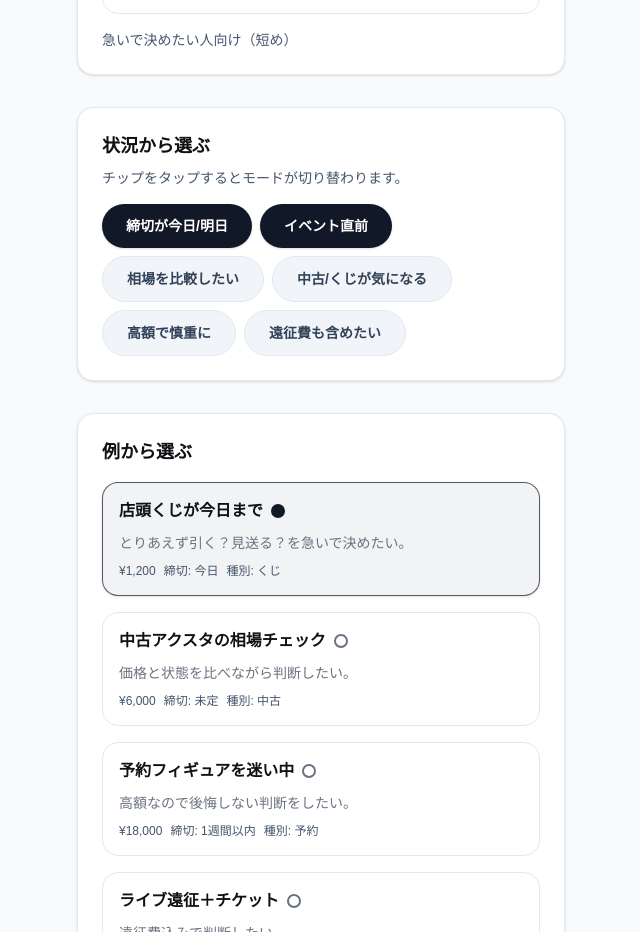
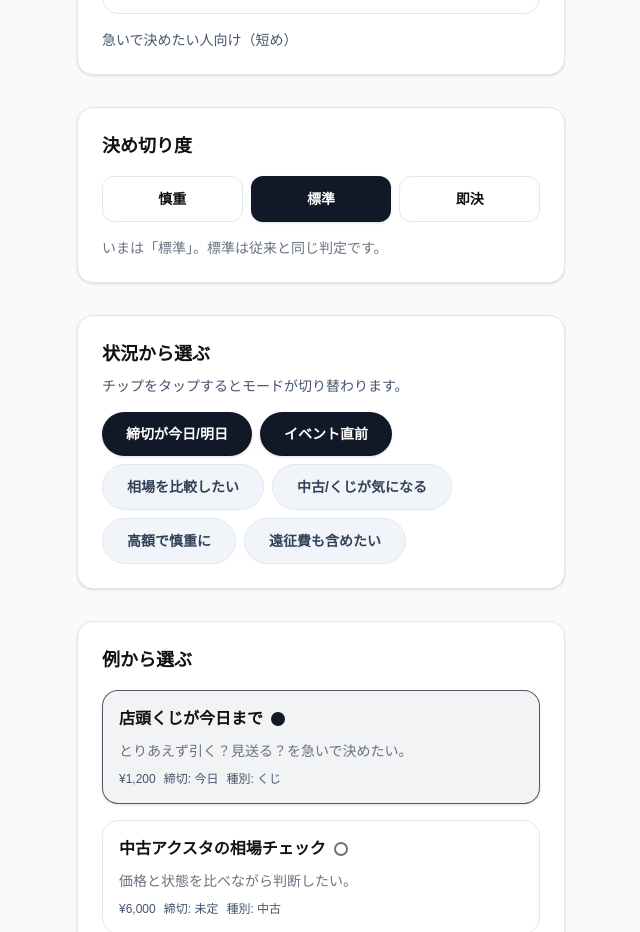
Before and after one commit to Chipwwwwww/oshihapi-pushi-buy-diagnosis, a Next.js app: page / in a window 1280 px wide. Shown: the part 780-1712 px from the top of the page, without its empty margins (319-959 px from the left). Built offline with nearby package versions, Linux system fonts and the light colour scheme.

Commit message:
Add decisiveness control and streamline result/history UI

```diff
--- a/app/flow/FlowClient.tsx
+++ b/app/flow/FlowClient.tsx
@@ -6,6 +6,7 @@ import type {
   AnswerValue,
   BehaviorLog,
   DecisionRun,
+  Decisiveness,
   InputMeta,
   ItemKind,
   Mode,
@@ -15,6 +16,7 @@ import { merch_v2_ja } from "@/src/oshihapi/merch_v2_ja";
 import { evaluate } from "@/src/oshihapi/engine";
 import { evaluateGameBillingV1, getGameBillingQuestions } from "@/src/oshihapi/gameBillingNeutralV1";
 import { saveRun } from "@/src/oshihapi/runStorage";
+import { parseDecisiveness } from "@/src/oshihapi/decisiveness";
 import Button from "@/components/ui/Button";
 import Card from "@/components/ui/Card";
 import Progress from "@/components/ui/Progress";
@@ -87,6 +89,7 @@ export default function FlowPage() {
   const priceYen = parsePriceYen(searchParams.get("priceYen"));
   const deadline = parseDeadline(searchParams.get("deadline"));
   const itemKind = parseItemKind(searchParams.get("itemKind"));
+  const decisiveness: Decisiveness = parseDecisiveness(searchParams.get("decisiveness"));
 
   const useCase = itemKind === "game_billing" ? "game_billing" : "merch";
   const [currentIndex, setCurrentIndex] = useState(0);
@@ -242,6 +245,8 @@ export default function FlowPage() {
             questionSet: { ...merch_v2_ja, questions },
             meta: { itemName, priceYen, deadline, itemKind },
             answers: normalizedAnswers,
+            mode,
+            decisiveness,
           });
 
     const behavior: BehaviorLog = {
@@ -259,6 +264,7 @@ export default function FlowPage() {
       category: "merch",
       useCase,
       mode,
+      decisiveness,
       meta: { itemName, priceYen, deadline, itemKind },
       answers: normalizedAnswers,
       gameBillingAnswers: useCase === "game_billing" ? normalizedAnswers : undefined,
--- a/app/history/page.tsx
+++ b/app/history/page.tsx
@@ -4,6 +4,7 @@ import { useMemo, useState } from "react";
 import Link from "next/link";
 import { useRouter } from "next/navigation";
 import type { DecisionRun } from "@/src/oshihapi/model";
+import { decisivenessLabels } from "@/src/oshihapi/decisiveness";
 import { loadMarketMemos } from "@/src/oshihapi/marketMemoStorage";
 import { loadRuns } from "@/src/oshihapi/runStorage";
 import Badge from "@/components/ui/Badge";
@@ -45,12 +46,27 @@ const marketLevelLabels: Record<string, string> = {
   calm: "落ち着いてる",
 };
 
+function formatPercent(count: number, total: number) {
+  if (total <= 0) return "0%";
+  return `${Math.round((count / total) * 100)}%`;
+}
+
 export default function HistoryPage() {
   const router = useRouter();
   const [runs] = useState<DecisionRun[]>(() => loadRuns());
   const [marketMemos] = useState(() => loadMarketMemos());
 
   const hasRuns = useMemo(() => runs.length > 0, [runs]);
+  const summary = useMemo(() => {
+    const counts = { BUY: 0, THINK: 0, SKIP: 0 } as const;
+    const mutable = { ...counts };
+    for (const run of runs) {
+      if (run.output.decision === "BUY" || run.output.decision === "THINK" || run.output.decision === "SKIP") {
+        mutable[run.output.decision] += 1;
+      }
+    }
+    return mutable;
+  }, [runs]);
 
   return (
     <div className={`${containerClass} flex min-h-screen flex-col gap-6 py-10`}>
@@ -59,6 +75,26 @@ export default function HistoryPage() {
         <h1 className={pageTitleClass}>診断履歴</h1>
         <p className={helperTextClass}>直近20件まで表示されます。</p>
       </header>
+
+      {hasRuns ? (
+        <Card className="space-y-3">
+          <h2 className={sectionTitleClass}>集計</h2>
+          <div className="grid grid-cols-3 gap-2 text-sm">
+            <div className="rounded-xl border border-border bg-muted/40 p-3">
+              <p className="text-muted-foreground">買う</p>
+              <p className="text-base font-semibold">{summary.BUY}件 ({formatPercent(summary.BUY, runs.length)})</p>
+            </div>
+            <div className="rounded-xl border border-border bg-muted/40 p-3">
+              <p className="text-muted-foreground">保留</p>
+              <p className="text-base font-semibold">{summary.THINK}件 ({formatPercent(summary.THINK, runs.length)})</p>
+            </div>
+            <div className="rounded-xl border border-border bg-muted/40 p-3">
+              <p className="text-muted-foreground">やめる</p>
+              <p className="text-base font-semibold">{summary.SKIP}件 ({formatPercent(summary.SKIP, runs.length)})</p>
+            </div>
+          </div>
+        </Card>
+      ) : null}
 
       {!hasRuns ? (
         <Card className="border-dashed text-center">
@@ -88,11 +124,16 @@ export default function HistoryPage() {
                     <p className={helperTextClass}>
                       {run.meta.itemName ?? "（商品名なし）"}
                     </p>
-                    {run.useCase === "game_billing" ? (
+                    <div className="flex flex-wrap gap-2">
                       <p className="inline-flex rounded-full border border-border bg-muted px-3 py-1 text-xs font-semibold text-foreground">
-                        種別: ゲーム課金
+                        決め切り度: {decisivenessLabels[run.decisiveness ?? "standard"]}
                       </p>
-                    ) : null}
+                      {run.useCase === "game_billing" ? (
+                        <p className="inline-flex rounded-full border border-border bg-muted px-3 py-1 text-xs font-semibold text-foreground">
+                          種別: ゲーム課金
+                        </p>
+                      ) : null}
+                    </div>
                   </div>
                 </Card>
               </Link>
--- a/app/page.tsx
+++ b/app/page.tsx
@@ -2,13 +2,19 @@
 
 import { useMemo, useState } from "react";
 import { useRouter } from "next/navigation";
-import type { InputMeta, ItemKind, Mode } from "@/src/oshihapi/model";
+import type { Decisiveness, InputMeta, ItemKind, Mode } from "@/src/oshihapi/model";
 import {
   MODE_LABELS,
   SCENARIO_CARDS_JA,
   SITUATION_CHIPS_JA,
   recommendMode,
 } from "@/src/oshihapi/modeGuide";
+import {
+  DECISIVENESS_STORAGE_KEY,
+  decisivenessLabels,
+  decisivenessOptions,
+  parseDecisiveness,
+} from "@/src/oshihapi/decisiveness";
 import Badge from "@/components/ui/Badge";
 import Button from "@/components/ui/Button";
 import Card from "@/components/ui/Card";
@@ -16,6 +22,7 @@ import RadioCard from "@/components/ui/RadioCard";
 import {
   bodyTextClass,
   containerClass,
+  helperTextClass,
   inputBaseClass,
   pageTitleClass,
   sectionTitleClass,
@@ -83,6 +90,10 @@ export default function Home() {
   const [priceYen, setPriceYen] = useState("");
   const [deadline, setDeadline] = useState<DeadlineValue>("unknown");
   const [itemKind, setItemKind] = useState<ItemKind>("goods");
+  const [decisiveness, setDecisiveness] = useState<Decisiveness>(() => {
+    if (typeof window === "undefined") return "standard";
+    return parseDecisiveness(window.localStorage.getItem(DECISIVENESS_STORAGE_KEY));
+  });
 
   const parsedPriceYen = useMemo(() => parsePriceYen(priceYen), [priceYen]);
   const recommendation = useMemo(
@@ -120,6 +131,7 @@ export default function Home() {
     if (normalizedDeadline) params.set("deadline", normalizedDeadline);
     const normalizedItemKind = parseItemKindValue(itemKind);
     if (normalizedItemKind) params.set("itemKind", normalizedItemKind);
+    params.set("decisiveness", decisiveness);
     router.push(`/flow?${params.toString()}`);
   };
 
@@ -212,6 +224,30 @@ export default function Home() {
         </div>
         <p className="text-sm text-slate-600 dark:text-zinc-300">
           {modeDescription}
+        </p>
+      </Card>
+
+      <Card className="space-y-4 border border-slate-200 bg-white text-slate-900 dark:border-white/10 dark:bg-white/6 dark:text-zinc-50">
+        <h2 className={sectionTitleClass}>決め切り度</h2>
+        <div className="grid grid-cols-3 gap-2">
+          {decisivenessOptions.map((option) => (
+            <Button
+              key={option.value}
+              variant={decisiveness === option.value ? "primary" : "outline"}
+              onClick={() => {
+                setDecisiveness(option.value);
+                if (typeof window !== "undefined") {
+                  window.localStorage.setItem(DECISIVENESS_STORAGE_KEY, option.value);
+                }
+              }}
+              className="rounded-xl px-2"
+            >
+              {option.label}
+            </Button>
+          ))}
+        </div>
+        <p className={helperTextClass}>
+          いまは「{decisivenessLabels[decisiveness]}」。標準は従来と同じ判定です。
         </p>
       </Card>
 
--- a/app/result/[runId]/page.tsx
+++ b/app/result/[runId]/page.tsx
@@ -13,12 +13,12 @@ import {
   bodyTextClass,
   containerClass,
   helperTextClass,
-  pageTitleClass,
   sectionTitleClass,
 } from "@/components/ui/tokens";
 import { merch_v2_ja } from "@/src/oshihapi/merch_v2_ja";
 import { buildLongPrompt } from "@/src/oshihapi/promptBuilder";
 import type { DecisionRun, FeedbackImmediate } from "@/src/oshihapi/model";
+import { decisivenessLabels } from "@/src/oshihapi/decisiveness";
 import { buildPresentation } from "@/src/oshihapi/decisionPresentation";
 import { clamp, engineConfig, normalize01ToSigned } from "@/src/oshihapi/engineConfig";
 import {
@@ -294,16 +294,21 @@ export default function ResultPage() {
 
   return (
     <div className={`${containerClass} flex min-h-screen flex-col gap-6 py-10`}>
-      <header className="space-y-4">
+      <header className="space-y-4 rounded-2xl border border-border bg-card p-4 shadow-sm">
         <p className="text-sm font-semibold text-accent">診断結果</p>
         <div className="space-y-2">
-          <h1 className={pageTitleClass}>{headline}</h1>
-          <p className={bodyTextClass}>{decisionSubcopy[run.output.decision]}</p>
+          <h1 className="text-3xl font-extrabold leading-tight tracking-tight text-foreground sm:text-4xl">{headline}</h1>
+          <p className={`${bodyTextClass} text-foreground/90`}>{decisionSubcopy[run.output.decision]}</p>
         </div>
         <div className="flex flex-wrap items-center gap-2">
           <Badge variant="primary">信頼度 {run.output.confidence}%</Badge>
-          <Badge variant="outline">{presentation?.badge ?? `判定：${decisionLabels[run.output.decision]}`}</Badge>
+          {presentation?.badge && !presentation.badge.includes("判定") ? (
+            <Badge variant="outline">{presentation.badge}</Badge>
+          ) : null}
         </div>
+        <p className={helperTextClass}>
+          決め切り度: {decisivenessLabels[run.decisiveness ?? "standard"]}（変更可）
+        </p>
         {alternatives.length > 0 ? (
           <div className="space-y-2 rounded-2xl border border-border bg-card/90 p-3">
             <Button
--- a/components/DecisionScale.tsx
+++ b/components/DecisionScale.tsx
@@ -35,8 +35,8 @@ export default function DecisionScale({ decision, index, className }: DecisionSc
     >
       <div className="flex items-start justify-between gap-4">
         <div>
-          <div className="text-sm font-medium text-muted-foreground">診断結果</div>
-          <div className="mt-1 text-2xl font-semibold tracking-tight">{t.top}</div>
+          <div className="text-sm font-medium text-muted-foreground">判定の詳細</div>
+          <div className="mt-1 text-xl font-semibold tracking-tight">{t.top}</div>
           <div className="mt-1 text-sm text-muted-foreground">{t.sub}</div>
         </div>
         <div className="text-right text-xs text-muted-foreground">
@@ -55,16 +55,21 @@ export default function DecisionScale({ decision, index, className }: DecisionSc
           <div className="absolute left-1/2 top-4 h-5 w-px -translate-x-1/2 bg-border" />
           <div className="absolute right-0 top-4 h-5 w-px bg-border" />
 
+          <div
+            className="absolute bottom-1 top-4 w-px -translate-x-1/2 bg-foreground/70 transition-all duration-300"
+            style={{ left: `${pos}%` }}
+          />
+
           {/* pointer */}
           <div
             className="absolute top-0 -translate-x-1/2 transition-all duration-300"
             style={{ left: `${pos}%` }}
           >
             <div className="flex flex-col items-center">
-              <div className="rounded-full border border-border bg-card px-2 py-1 text-xs font-medium shadow-sm">
+              <div className="rounded-full border border-foreground/30 bg-card px-3 py-1 text-xs font-semibold text-foreground shadow-sm">
                 {t.top}
               </div>
-              <div className="h-0 w-0 border-l-8 border-r-8 border-t-10 border-l-transparent border-r-transparent border-t-foreground" />
+              <div className="h-0 w-0 border-l-[10px] border-r-[10px] border-t-[14px] border-l-transparent border-r-transparent border-t-foreground" />
             </div>
           </div>
         </div>
--- /dev/null
+++ b/src/oshihapi/decisiveness.ts
@@ -0,0 +1,22 @@
+import type { Decisiveness } from "./model";
+
+export const DECISIVENESS_STORAGE_KEY = "oshihapi:decisiveness";
+
+export const decisivenessLabels: Record<Decisiveness, string> = {
+  careful: "慎重",
+  standard: "標準",
+  quick: "即決",
+};
+
+export const decisivenessOptions: { value: Decisiveness; label: string }[] = [
+  { value: "careful", label: "慎重" },
+  { value: "standard", label: "標準" },
+  { value: "quick", label: "即決" },
+];
+
+export function parseDecisiveness(value: string | null | undefined): Decisiveness {
+  if (value === "careful" || value === "quick" || value === "standard") {
+    return value;
+  }
+  return "standard";
+}
--- a/src/oshihapi/engine.ts
+++ b/src/oshihapi/engine.ts
@@ -3,8 +3,10 @@ import type {
   ActionItem,
   Decision,
   DecisionOutput,
+  Decisiveness,
   EngineConfig,
   InputMeta,
+  Mode,
   QuestionSet,
   ReasonItem,
   ScoreDimension,
@@ -20,6 +22,21 @@ type EvaluateInput = {
   meta: InputMeta;
   // answers: questionId -> (optionId | number for scale)
   answers: Record<string, AnswerValue>;
+  mode?: Mode;
+  decisiveness?: Decisiveness;
+};
+
+
+const decisivenessMultiplierMap: Record<Decisiveness, number> = {
+  careful: 1.25,
+  standard: 1,
+  quick: 0.75,
+};
+
+const modeMultiplierMap: Record<Mode, number> = {
+  short: 0.85,
+  medium: 1,
+  long: 1.1,
 };
 
 function initScores(): Record<ScoreDimension, number> {
@@ -110,9 +127,17 @@ export function evaluate(input: EvaluateInput): DecisionOutput {
     }
   }
 
+  const decisiveness = input.decisiveness ?? 'standard';
+  const mode = input.mode ?? 'medium';
+  const holdBandBase = Math.max(Math.abs(config.thresholds.buy), Math.abs(config.thresholds.skip));
+  const holdBand =
+    holdBandBase *
+    (decisivenessMultiplierMap[decisiveness] ?? decisivenessMultiplierMap.standard) *
+    (modeMultiplierMap[mode] ?? modeMultiplierMap.medium);
+
   let decision: Decision = 'THINK';
-  if (scoreSigned >= config.thresholds.buy) decision = 'BUY';
-  else if (scoreSigned <= config.thresholds.skip) decision = 'SKIP';
+  if (scoreSigned >= holdBand) decision = 'BUY';
+  else if (scoreSigned <= -holdBand) decision = 'SKIP';
 
   // Determine goal/popularity from tags
   const goal =
--- a/src/oshihapi/model.ts
+++ b/src/oshihapi/model.ts
@@ -1,5 +1,6 @@
 export type Locale = 'ja';
 export type Mode = 'short' | 'medium' | 'long';
+export type Decisiveness = 'careful' | 'standard' | 'quick';
 export type Category = 'merch';
 export type UseCase = 'merch' | 'game_billing';
 
@@ -85,6 +86,7 @@ export type DecisionRun = {
   category: Category;
   useCase?: UseCase;
   mode: Mode;
+  decisiveness?: Decisiveness;
   meta: InputMeta;
   answers: Record<string, AnswerValue>;
   gameBillingAnswers?: Record<string, AnswerValue>;
```
